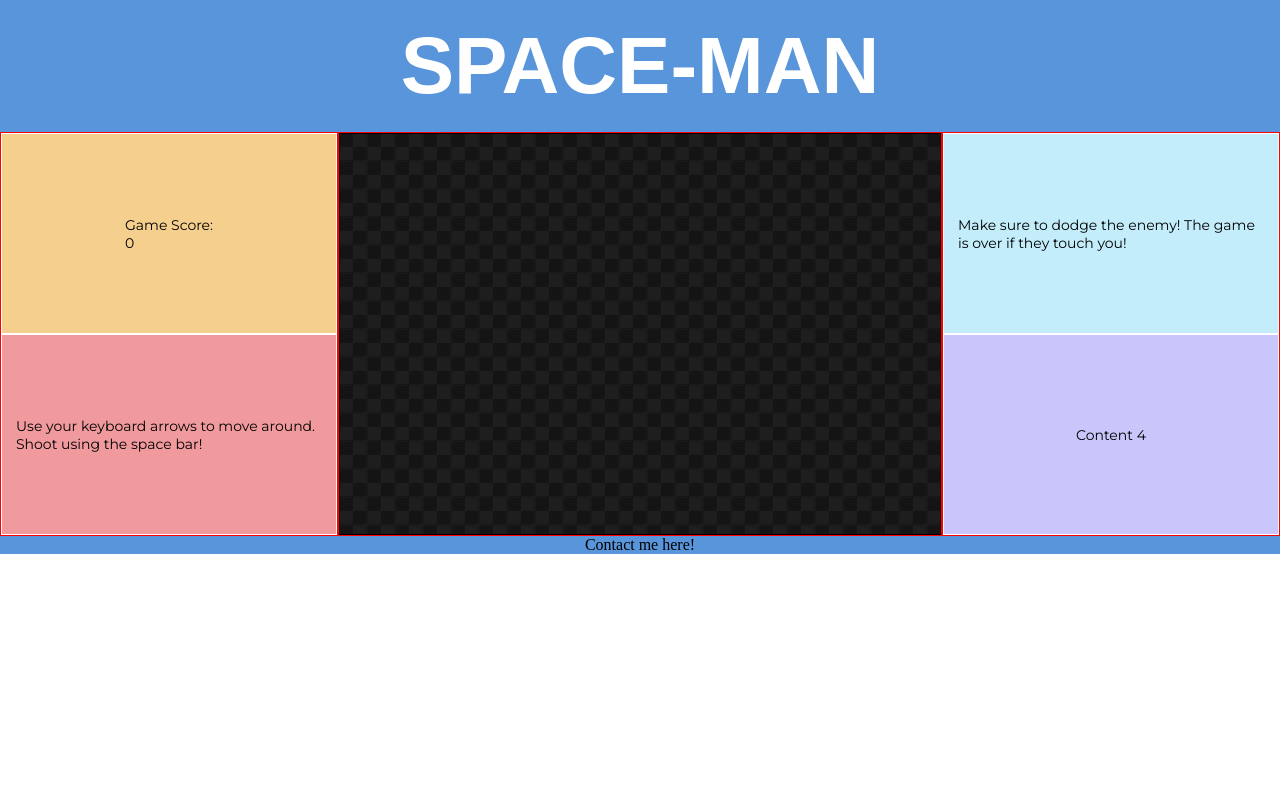
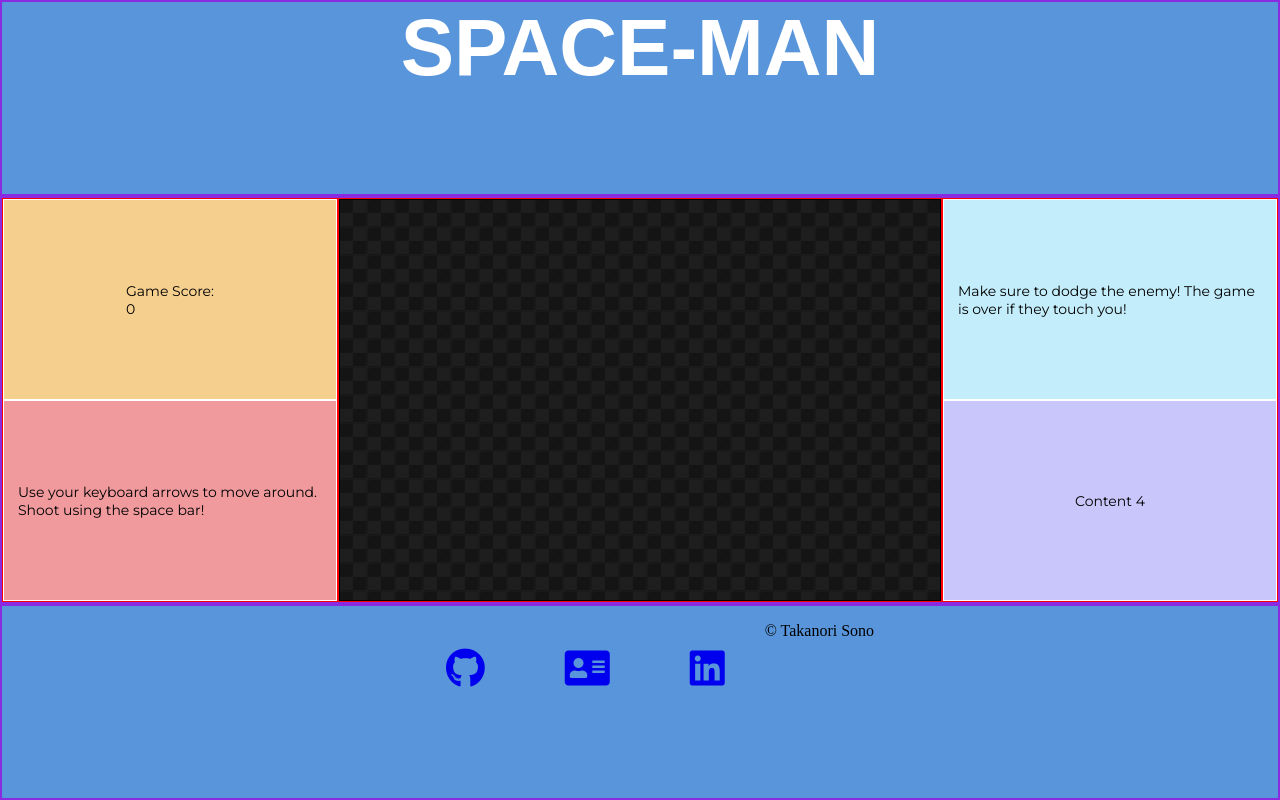
Before and after one commit to TakTakTaka/space-man, a website: page index.html in a window 1280 px wide. Drawn offline with nearby package versions, Linux system fonts and the light colour scheme; a web font is replaced by a local one.

Commit message:
Added icons and styled to fit in screen

```diff
--- a/index.html
+++ b/index.html
@@ -4,14 +4,16 @@
     <script src="https://code.jquery.com/jquery-1.9.1.min.js"></script>
     <link rel="preconnect" href="https://fonts.gstatic.com">
     <link href="https://fonts.googleapis.com/css2?family=Montserrat&family=Notable&display=swap" rel="stylesheet">
+    <link rel="stylesheet" href="https://pro.fontawesome.com/releases/v5.10.0/css/all.css" integrity="sha384-AYmEC3Yw5cVb3ZcuHtOA93w35dYTsvhLPVnYs9eStHfGJvOvKxVfELGroGkvsg+p" crossorigin="anonymous"/>
     <link rel='stylesheet' href='styles.css'/>
     <link rel="icon" type="image/png" href="./imgs/favicon.ico">
   </head>
+
   <body>
-    <div class="header-container">
+    <div class="header-container container">
       <div><h1>SPACE-MAN</h1></div>
     </div>
-    <div class="content-container">
+    <div class="content-container container">
       <div class="content-items">
         <div id="game-score" class="content-item content-item1">Game Score:<br>0</div>
         <div class="content-item content-item2">Use your keyboard arrows to move around. Shoot using the space bar!</div>
@@ -24,12 +26,18 @@
         <div class="content-item content-item4">Content 4</div>
       </div>
     </div>
-    <div class="footer-container">
-      <div class="footer-item">
-        Contact me here!
-      </div>
+
+    <!-- footer -->
+    <div class="footer-container container">
+      <div class="footer-item icons"><a href="https://github.com/taktaktaka"><i class="fab fa-github"></i></a></div>
+      <div class="footer-item icons"><a href="https://taktaktaka.github.io/"><i class="fas fa-address-card"></i></a></div>
+      <div class="footer-item icons"><a href="https://www.linkedin.com/in/takanorisono/"><i class="fab fa-linkedin"></i></a></div>
+      <p>&copy; Takanori Sono</p>
     </div>
+
+
   </body>
+  <!-- Scripts  -->
   <script src="js/sprite.js"></script>
   <script src="js/idleChar.js"></script>
   <script src="js/generate.js"></script>
--- a/styles.css
+++ b/styles.css
@@ -1,7 +1,31 @@
-* {
+/* * {
 margin: 0;
 padding: 0;
 box-sizing: border-box;
+} */
+
+html {
+   margin: 0px;
+   height: 100%;
+   width: 100%;
+}
+
+body {
+  margin: 0;
+  padding: 0;
+  height: 100%;
+  display: flex;
+  flex-direction: column;
+  background-color: rgb(226, 0, 0);
+}
+
+h1 {
+  margin: 0;
+}
+
+.container {
+  flex: 1;
+  border: 2px solid blueviolet;
 }
 
 .header-container {
@@ -9,16 +33,9 @@ box-sizing: border-box;
   font-size: 40px;
   color: #fff;
   background-color: #5995DA;  /* Blue */
-  padding: 20px 0;
+  /* padding: 20px 0; */
   display: flex;
   justify-content: center;
-}
-
-.header {
-  /* border: 1px solid #fff;   */
-  width: 900px;
-  display: flex;
-  justify-content: space-between;
 }
 
 .content-container {
@@ -75,6 +92,10 @@ box-sizing: border-box;
   background-color: #5995DA;
 }
 
+.footer-item {
+  padding: 1em;
+}
+
 .colors {
   background-color: #F5CF8E;
   background-color: #F09A9D;
@@ -87,3 +108,7 @@ box-sizing: border-box;
   background-repeat: repeat;
   background-image: url("./imgs/tileBg3.png");
 }
+
+.icons {
+  font-size: 40px;
+}
```
